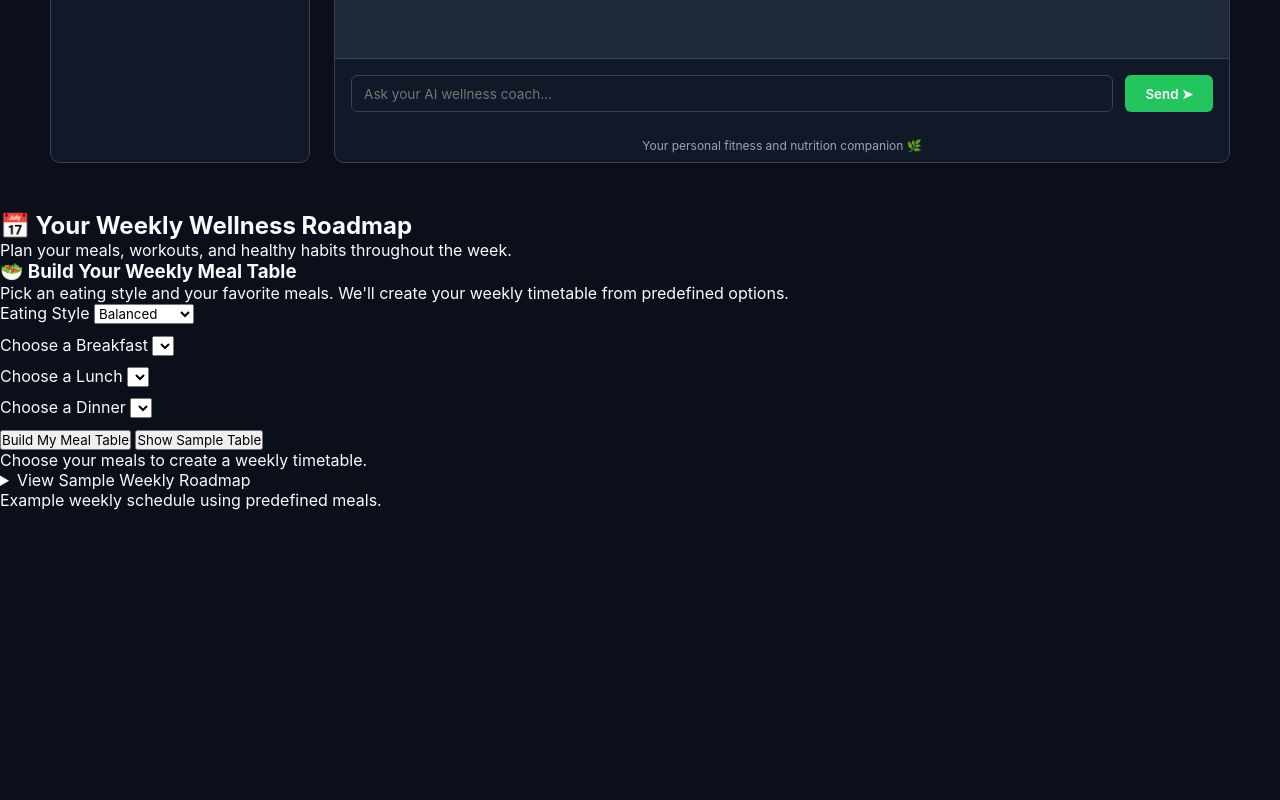
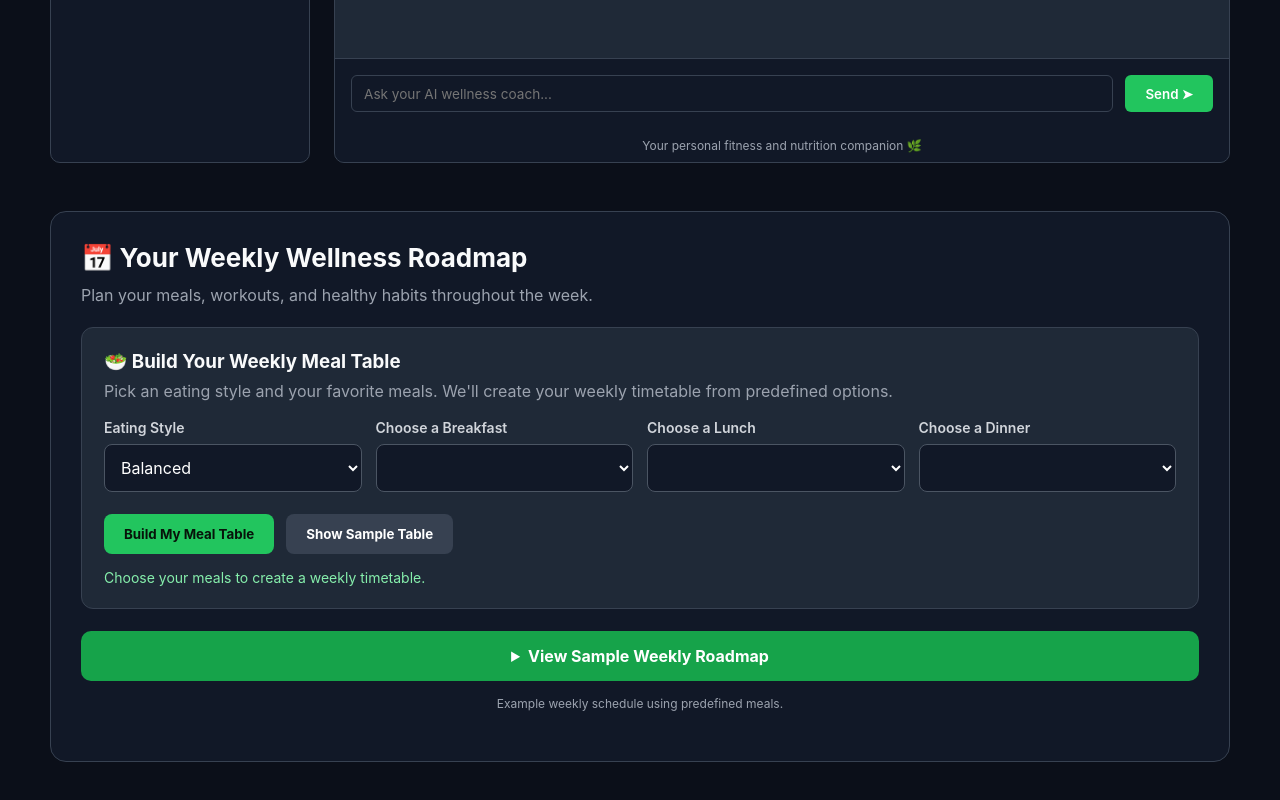
Before and after one commit to mnn59-droid/mealtracker, a website: page index.html in a window 1280 px wide. Shown: the part 1569-2369 px from the top of the page. Before the commit the page ends 2079 px from the top, so only its background shows below. Drawn offline with Linux system fonts and the light colour scheme; no server answers.

Commit message:
Add styles for roadmap and meal builder sections
added   WEEKLY ROADMAP AND MEAL BUILDER section

```diff
--- a/style.css
+++ b/style.css
@@ -854,3 +854,195 @@ input:focus {
     grid-template-columns: 1fr;
   }
 }
+
+
+/* ====================================
+   WEEKLY ROADMAP AND MEAL BUILDER
+   ==================================== */
+
+.roadmap-section {
+    max-width: 1180px;
+    margin: 40px auto;
+    padding: 30px;
+    background: #111827;
+    border: 1px solid #374151;
+    border-radius: 16px;
+    color: #f9fafb;
+}
+
+.roadmap-section h2 {
+    font-size: 26px;
+    margin-bottom: 12px;
+}
+
+.roadmap-section > p {
+    color: #9ca3af;
+    margin-bottom: 20px;
+}
+
+/* Meal selection area */
+
+.meal-builder {
+    background: #1f2937;
+    border: 1px solid #374151;
+    border-radius: 12px;
+    padding: 22px;
+    margin: 22px 0;
+}
+
+.meal-builder-heading h3 {
+    margin-bottom: 8px;
+    color: #f9fafb;
+}
+
+.meal-builder-heading p {
+    color: #9ca3af;
+    margin-bottom: 18px;
+}
+
+.meal-builder-form {
+    display: grid;
+    grid-template-columns: repeat(4, minmax(0, 1fr));
+    gap: 14px;
+}
+
+.meal-builder-field {
+    display: flex;
+    flex-direction: column;
+    gap: 8px;
+    min-width: 0;
+}
+
+.meal-builder-field label {
+    font-size: 14px;
+    font-weight: 600;
+    color: #d1d5db;
+}
+
+.meal-builder-field select {
+    width: 100%;
+    padding: 12px;
+    background: #111827;
+    color: white;
+    border: 1px solid #4b5563;
+    border-radius: 8px;
+    font: inherit;
+}
+
+/* Buttons */
+
+.meal-builder-actions {
+    grid-column: 1 / -1;
+    display: flex;
+    flex-wrap: wrap;
+    gap: 12px;
+    margin-top: 8px;
+}
+
+.meal-builder-submit,
+.meal-builder-reset {
+    padding: 12px 20px;
+    border: none;
+    border-radius: 8px;
+    font-weight: bold;
+    cursor: pointer;
+}
+
+.meal-builder-submit {
+    background: #22c55e;
+    color: #07130a;
+}
+
+.meal-builder-reset {
+    background: #374151;
+    color: white;
+}
+
+.meal-builder-status {
+    margin-top: 15px;
+    color: #86efac;
+    font-size: 14px;
+}
+
+/* Expandable weekly timetable */
+
+.roadmap-details summary {
+    background: #16a34a;
+    color: white;
+    padding: 15px;
+    border-radius: 10px;
+    cursor: pointer;
+    text-align: center;
+    font-weight: bold;
+}
+
+.roadmap-table-wrapper {
+    overflow-x: auto;
+    margin-top: 20px;
+}
+
+.roadmap-table {
+    width: 100%;
+    min-width: 600px;
+    border-collapse: collapse;
+    text-align: left;
+}
+
+.roadmap-table th {
+    background: #1f2937;
+    color: #86efac;
+    padding: 15px;
+}
+
+.roadmap-table td {
+    padding: 15px;
+    border-bottom: 1px solid #374151;
+    vertical-align: top;
+}
+
+.roadmap-table tbody tr:hover {
+    background: #1f2937;
+}
+
+.roadmap-meals {
+    display: grid;
+    gap: 6px;
+}
+
+.roadmap-meals strong {
+    color: #86efac;
+}
+
+.roadmap-note {
+    color: #9ca3af;
+    text-align: center;
+    font-size: 12px;
+    margin-top: 15px;
+}
+
+/* Smaller screens */
+
+@media (max-width: 900px) {
+    .meal-builder-form {
+        grid-template-columns: repeat(2, minmax(0, 1fr));
+    }
+}
+
+@media (max-width: 600px) {
+    .roadmap-section {
+        margin: 20px 12px;
+        padding: 15px;
+    }
+
+    .meal-builder {
+        padding: 15px;
+    }
+
+    .meal-builder-form {
+        grid-template-columns: 1fr;
+    }
+
+    .meal-builder-actions {
+        flex-direction: column;
+    }
+}
```
